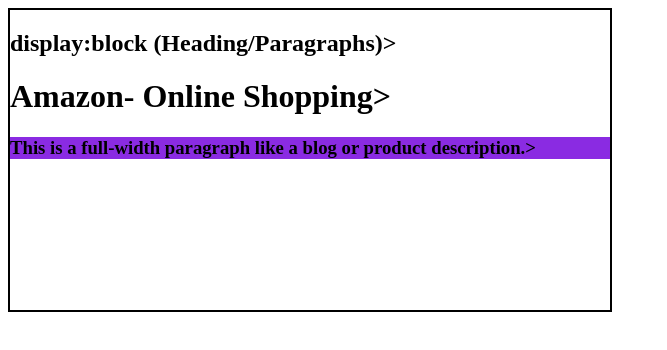
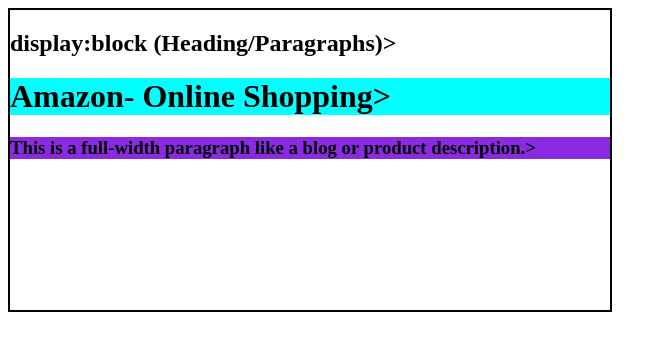
Before and after one commit to 2025b01010558/CSS-CSE24, a plain HTML site: page display block.html in a window 1280 px wide. Shown: the whole page, without its empty margins (0-667 px from the left). Drawn offline with Linux system fonts and the light colour scheme.

Commit message:
display block

```diff
--- a/style display_block.css
+++ b/style display_block.css
@@ -3,7 +3,7 @@ div{
     width: 600px;
     border: 2px solid black;
 }
-#heading1{
+h1{
     background-color: aqua;
 }
 h3{
```
